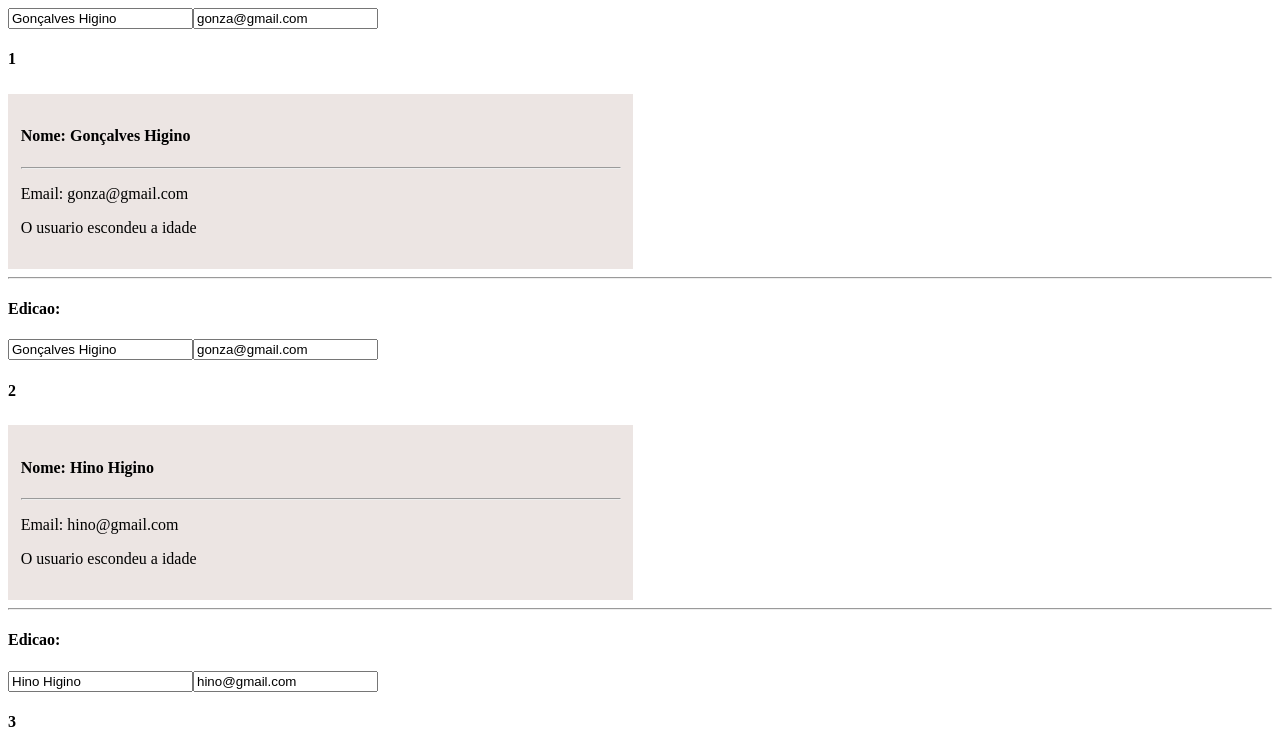
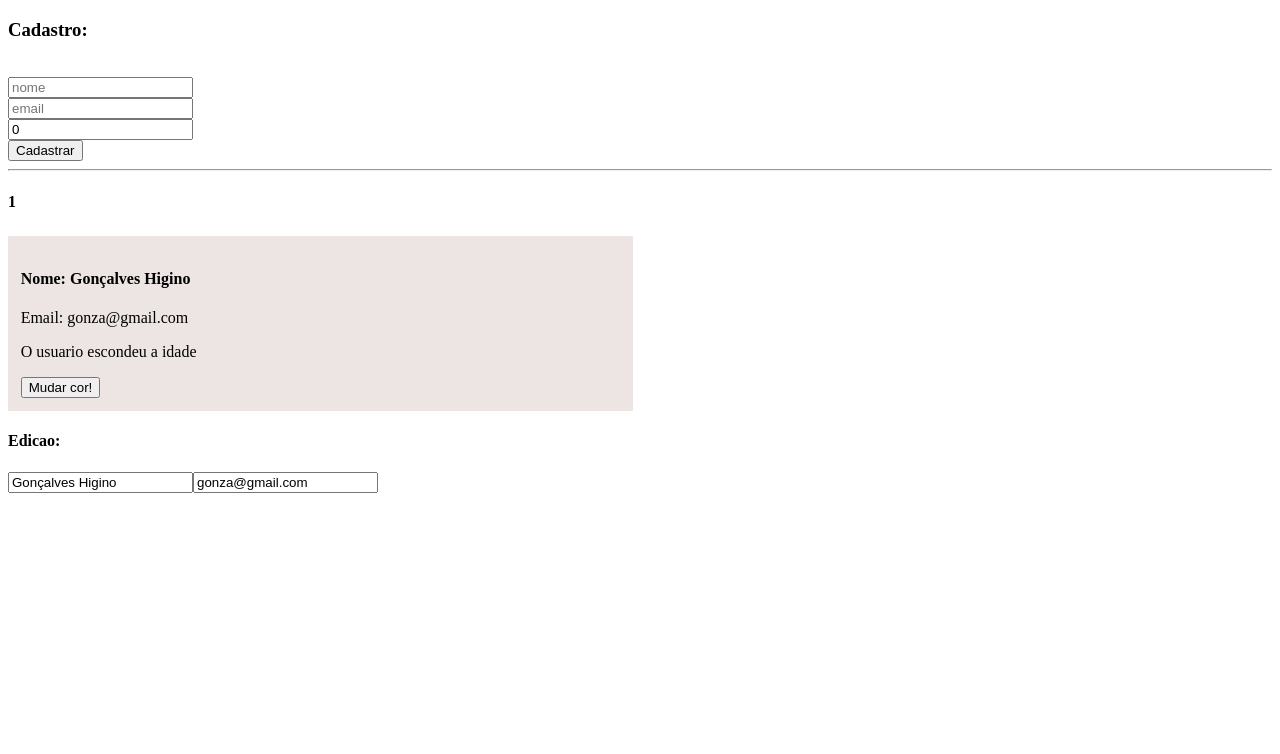
Before and after one commit to goncalveshigino/Primiero_Projeto_Vue, a Vue app: page / in a window 1280 px wide. Shown: the top 754 px of the page. Built offline with nearby package versions, Linux system fonts and the light colour scheme.

Commit message:
Validacao de formulario

```diff
--- a/src/App.vue
+++ b/src/App.vue
@@ -1,15 +1,21 @@
 <template>
 
   <div id="app">
-      <input type="text" v-model="clienteHigino.nome">
-      <input type="text" v-model="clienteHigino.email">
+
+    <h3> Cadastro: </h3>
+       <small id="nomeError" v-show="deuErro"> Nome invalido tente novamente</small><br>
+        <input type="text" placeholder="nome" v-model="nomeField"><br>
+        <input type="email" placeholder="email" v-model="emailField"><br>
+        <input type="number" placeholder="idade" v-model="idadeField"><br>
+        <button @click="cadastrarUsuario">Cadastrar</button>
+        <hr>
+      <div v-for="(cliente,index) in clientes" :key="cliente.id">
+
+        <h4>{{index + 1}}</h4>
+
+        <Cliente :cliente="cliente"/>
 
 
-
-      <div v-for="(cliente,index) in clientes" :key="cliente.id">
-        <h4>{{index + 1}}</h4>
-        <Cliente :cliente="cliente"/>
-        <hr>
         <h4> Edicao: </h4>
 
         <input type="text" v-model="cliente.nome">
@@ -29,16 +35,10 @@ export default {
  name: 'App',
  data(){
    return {
-      nomeDoHigino: "Gonçalves Luís Higino",
-
-      clienteHigino: {
-
-        nome: "Gonçalves Higino",
-
-        email: "gonza@gmail.com",
-
-        idade: 23
-      },
+    deuErro: false,
+    nomeField: "",
+    emailField: "",
+    idadeField: 0,
       clientes: [
         {
           id:1,
@@ -49,33 +49,7 @@ export default {
 
           idade: 23
         },
-        {
-          id:2,
 
-          nome: "Hino Higino",
-
-          email: "hino@gmail.com",
-
-          idade: 22
-        },
-        {
-          id:3,
-
-          nome: "Luiz Higino",
-
-          email: "luiz@gmail.com",
-
-          idade: 20
-        },
-         {
-          id:4,
-
-          nome: "Silvio Higino",
-
-          email: "silvio@gmail.com",
-
-          idade: 30
-        }
       ]
    }
 
@@ -83,6 +57,27 @@ export default {
  components: {
    Cliente,
   // Produto
+ },
+ methods: {
+     cadastrarUsuario: function(){
+
+        if( this.nomeField == "" || this.nomeField == " " || this.nomeField.length < 4){
+            this.deuErro = true;
+        }else{
+        this.clientes.push(
+           {
+              nome: this.nomeField,
+              email: this.emailField,
+              idade: this.idadeField,
+              id: Date.now()
+           }
+        ),
+       this.nomeField = "";
+       this.emailField = "";
+       this.idadeField = "";
+       this.deuErro = false;
+        }
+     }
  }
 
 }
@@ -90,5 +85,7 @@ export default {
 </script>
 
 <style>
-
+    #nomeError{
+      color: red;
+    }
 </style>
--- a/src/components/Cliente.vue
+++ b/src/components/Cliente.vue
@@ -3,11 +3,11 @@
        <!--input type="text" :value="nome"-->
        <!--input type="text" v-model="nome"-->
        <h4> Nome: {{cliente.nome}}</h4>
-       <hr>
+
        <p>Email: {{cliente.email}}</p>
-
        <p v-if="showAge === true"> Idade: {{cliente.idade}}</p>
        <p v-else> O usuario escondeu a idade </p>
+       <button @click="mudarCor($event)">Mudar cor!</button>
 
    </div>
 </template>
@@ -24,6 +24,11 @@ export default {
    props: {
       cliente: Object,
       showAge: Boolean
+   },
+   methods : {
+       mudarCor: function($event){
+           this.isPremium = !this.isPremium
+       }
    }
 }
 </script>
```
